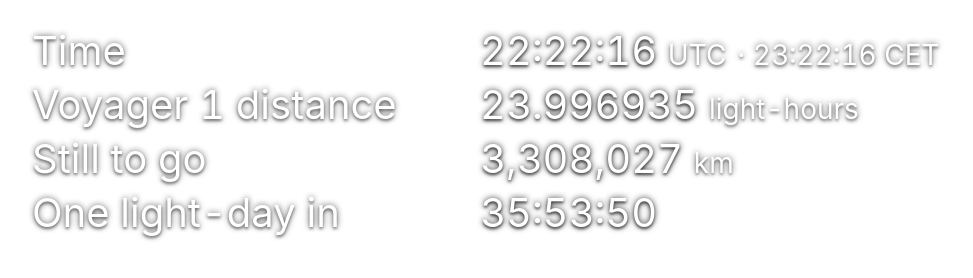
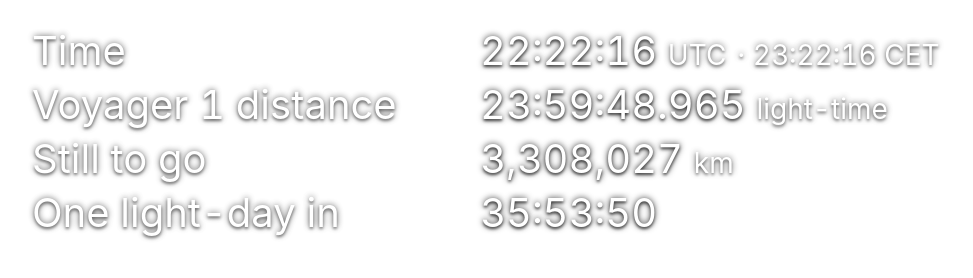
Before and after one commit to tammojan/vgr1_gui, a plain HTML site: page overlay.html in a window 1280 px wide. Shown: the whole page, without its empty margins (0-973 px from the left). Drawn offline with Linux system fonts and the light colour scheme.

Commit message:
Show distance as HH:MM:ss.sss

```diff
--- a/overlay.html
+++ b/overlay.html
@@ -27,7 +27,7 @@
     <span><span id="utc">--:--:--</span> <span class="unit">UTC</span>
     <span class="small" id="local"></span></span></div>
   <div class="row"><span class="label">Voyager 1 distance</span>
-    <span><span id="dist">--</span> <span class="unit">light-hours</span></span></div>
+    <span><span id="dist">--:--:--.---</span> <span class="unit">light-time</span></span></div>
   <div class="row"><span class="label" id="kmlabel">Still to go</span>
     <span><span id="km">--</span> <span class="unit">km</span></span></div>
   <div class="row"><span class="label" id="cdlabel">One light-day in</span>
@@ -46,8 +46,7 @@
    to within ~50 km, i.e. ~2 s.) The countdown target is solved from the same model, so
    the countdown and the km figure reach zero together.
    URL parameters:
-     dec    decimals of the light-hours figure                     (6)
-     kmdec  decimals of the km figure                              (1)
+     kmdec  decimals of the km figure                              (0)
      ws     relay websocket address, e.g. localhost:8090 (default: the server this page came from,
             or localhost:8090 when opened as a file)
      clock  local: ignore the spectra, use the computer clock
@@ -56,7 +55,6 @@
      local  0: hide local time        theme  light: dark text     bg  background, e.g. fff
    ========================================================================== */
 const P = new URLSearchParams(location.search);
-const DECIMALS = parseInt(P.get("dec") || "6", 10);
 const KMDEC = parseInt(P.get("kmdec") || "0", 10);
 const SHOW_LOCAL = P.get("local") !== "0";
 const AT = P.get("at") ? Date.parse(P.get("at")) / 1000 - Date.now() / 1000 : null;  // rehearsal offset [s]
@@ -184,7 +182,11 @@ function frame() {
   if (SHOW_LOCAL) $("local").textContent = "· " + localFmt.format(d);
 
   const km = distanceKm(smooth) - LD_KM;             // km beyond one light-day (negative: still to go)
-  $("dist").textContent = (24 + km / C_KM_S / 3600).toFixed(DECIMALS);
+  // light time as hh:mm:ss.sss (1 ms = 300 km = ~12 s of travel). Truncated, not rounded, so it rolls over to
+  // 24:00:00.000 exactly at the crossing; computed from km so that km = 0 gives exactly 86400000 ms.
+  const ms = Math.floor(86400000 + km / C_KM_S * 1000 + 1e-6);
+  $("dist").textContent = `${pad(Math.floor(ms / 3600000))}:${pad(Math.floor(ms / 60000) % 60)}:` +
+                          `${pad(Math.floor(ms / 1000) % 60)}.${String(ms % 1000).padStart(3, "0")}`;
   if (km < 0) { $("kmlabel").textContent = "Still to go"; $("km").textContent = kmFmt.format(-km); }
   else        { $("kmlabel").textContent = "Beyond one light-day"; $("km").textContent = "+" + kmFmt.format(km); }
 
```
Also changed, not shown: 1 other file.
